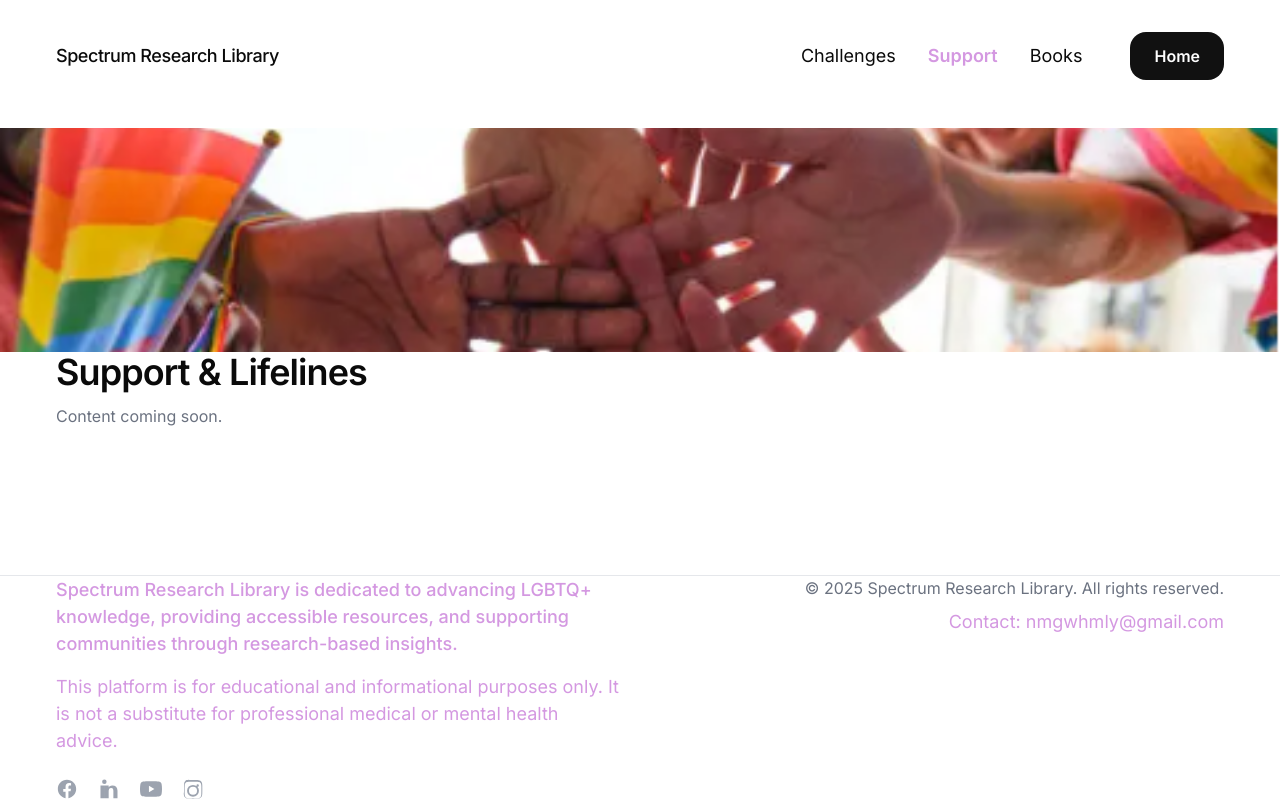
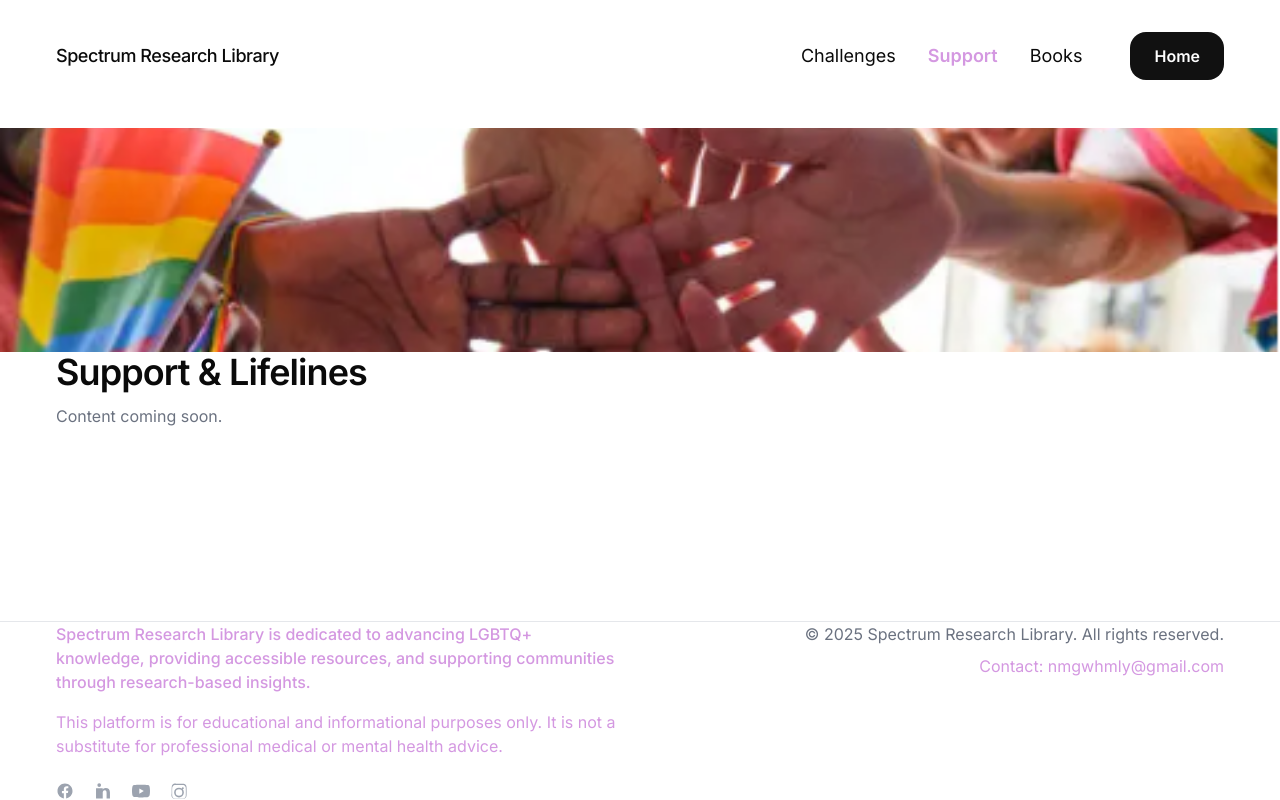
Before and after one commit to Annanayan/spectrum-research-library, a React (Vite) app: page /supports in a window 1280 px wide. Built offline with nearby package versions, Linux system fonts and the light colour scheme.

Commit message:
Update index.css

```diff
--- a/src/index.css
+++ b/src/index.css
@@ -23,10 +23,10 @@ body { @apply font-body text-sr-text bg-sr-bg; }
 /* Header & Footer fine-tuning */
 .hdr-min { font-size: 18px; line-height: 1.2; } /* smaller than any body copy */
 .hdr-pad { padding-top: 32px; padding-bottom: 48px; } /* roomy spacing */
-.footer-small { font-size: 18px; line-height: 1.5; }
+.footer-small { font-size: 16px; line-height: 1.5; }
 .footer-pink { color: #D498E1; }
 .footer-gray { color: #6b7280; }
-.icon-gray svg { width: 22px; height: 22px; display: block; color: #9ca3af; }
+.icon-gray svg { width: 18px; height: 18px; display: block; color: #9ca3af; }
 .footer-icons a, .footer-icons span { display: inline-flex; }
 .footer-icons a:hover { opacity: .85; }
 
```
